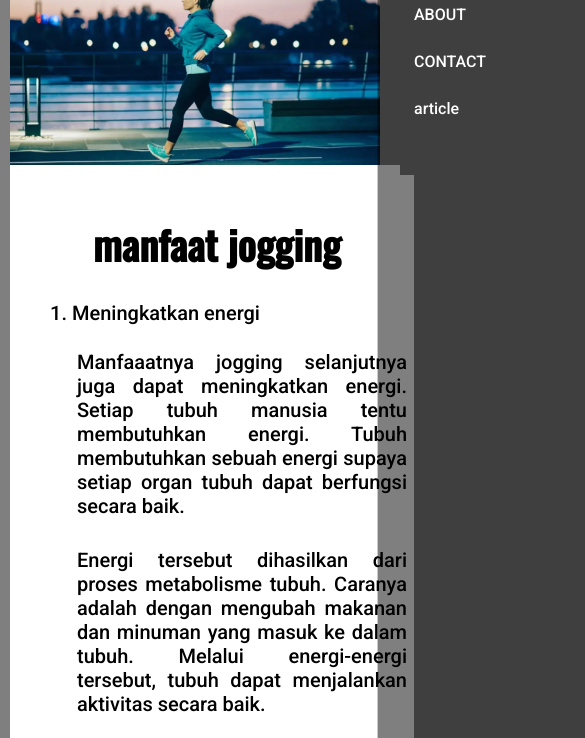
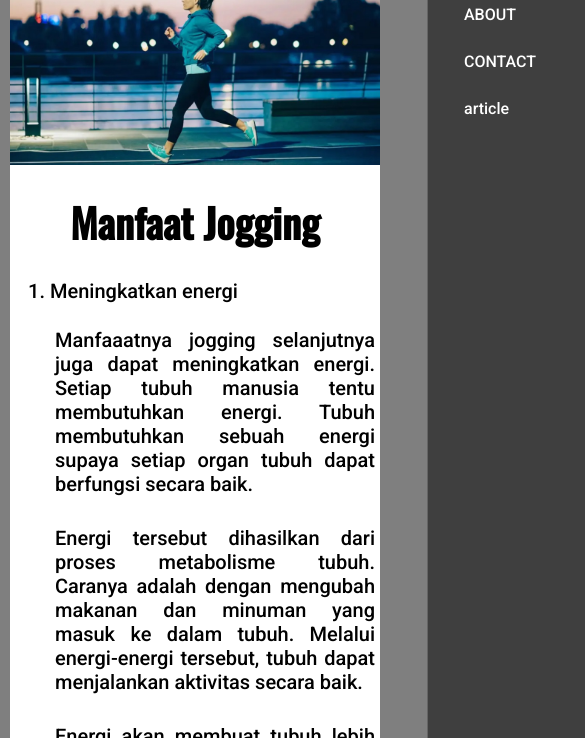
Before and after one commit to gilangwokeh/blogger, a plain HTML site: page article/Jogging.html in a window 390 px wide. Shown: the part 94-832 px from the top of the page, 585 px wide, since content can reach past the window. Drawn offline with nearby package versions, Linux system fonts and the light colour scheme; a web font is replaced by a local one.

Commit message:
perbaikan code

```diff
--- a/article/Jogging.html
+++ b/article/Jogging.html
@@ -37,7 +37,7 @@
         <img src="../asset/jogging1.jpg" alt="" height="auto" width="100%">
         <div class="grid-container">
             <div class="item-one">
-                <h1 class="header-title-article">manfaat jogging</h1>
+                <h1 class="header-title-article">Manfaat Jogging</h1>
                 <ol>
                     <li class="header-li">Meningkatkan energi</ul>
                         <p class="paragragh-1">Manfaaatnya jogging selanjutnya juga dapat meningkatkan energi. Setiap tubuh manusia tentu membutuhkan energi. Tubuh membutuhkan sebuah energi supaya setiap organ tubuh dapat berfungsi secara baik.</p>
--- a/style.css
+++ b/style.css
@@ -287,13 +287,13 @@ footer h1 {
 .grid-container .item-two {
     display: block;
     background-color: white;
-    padding: 12px;
+    padding: 0px;
     border: none;
 }
 .grid-container .item-one {
     display: block;
     background-color: white;
-    padding: 12px;
+    padding: 0px;
     border: none;
 }
 .item-one ol li p {
@@ -357,7 +357,7 @@ footer h1 {
     height: auto;
     padding-left: 300px;
 }
-div ,iframe , p  {
+div ,iframe {
     width: 100%;
     height: auto;
     text-align: center;
@@ -441,8 +441,8 @@ div ,iframe , p  {
         border: 3px solid white;
     }
     .btn-back:hover , .btn-next:hover{
-            font-family: 'Oswald', sans-serif;
-            background-color: #d1dfe4;
+        font-family: 'Oswald', sans-serif;
+        background-color: #d1dfe4;
     }
     .btn-next {
         position: absolute;
@@ -471,7 +471,7 @@ div ,iframe , p  {
     nav ul {
         display: flex;
         top: 0;
-        right: 0;
+        right: -50px;
         position: absolute;
         background-color: rgba(0,0,0,0.5);
         flex-direction: column;
@@ -510,7 +510,7 @@ div ,iframe , p  {
         grid-template-columns: auto;
         gap: 10px;
         background-color: white;
-        padding: 10px;
+        padding: 0px;
     }
     .img-tool {
        min-height: 200px;
@@ -547,7 +547,7 @@ div ,iframe , p  {
         position: absolute;
         width: 70px;
         height: 41px;
-        top: 1262%;
+        top: 1256%;
         bottom: 0px;
         font-family: 'Oswald', sans-serif;
         background-color: #22a4cf;
@@ -555,14 +555,14 @@ div ,iframe , p  {
         border-radius: 5px;
     }
     .btn-back:hover , .btn-next:hover{
-            font-family: 'Oswald', sans-serif;
-            background-color: #d1dfe4;
+        font-family: 'Oswald', sans-serif;
+        background-color: #d1dfe4;
     }
     .btn-next {
         position: absolute;
         width: 70px;
         height: 41px;
-        top: 1262%;
+        top: 1256%;
         font-family: 'Oswald', sans-serif;
         background-color: #22a4cf;
         color: white;
@@ -578,7 +578,6 @@ div ,iframe , p  {
     }
 }
 @media screen and (max-width: 600px) {
-    @import url('https://fonts.googleapis.com/css2?family=Roboto:ital,wght@0,500;1,300;1,700&display=swap');
     body {
         font-family: 'Roboto', sans-serif;
     }
@@ -586,8 +585,10 @@ div ,iframe , p  {
         display: grid;
         grid-template-columns: auto;
         gap: 10px;
+        width: 100%;
+        height: auto;
         background-color: white;
-        padding: 10px;
+        padding: 0px;
     }
     .img-tool {
        min-height: 200px;
```
Also changed, not shown: article/olahraga.html (+1 -1 lines).
